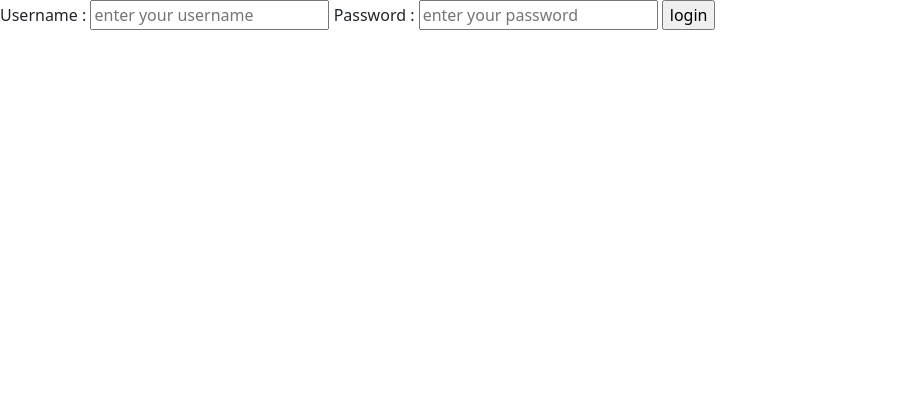
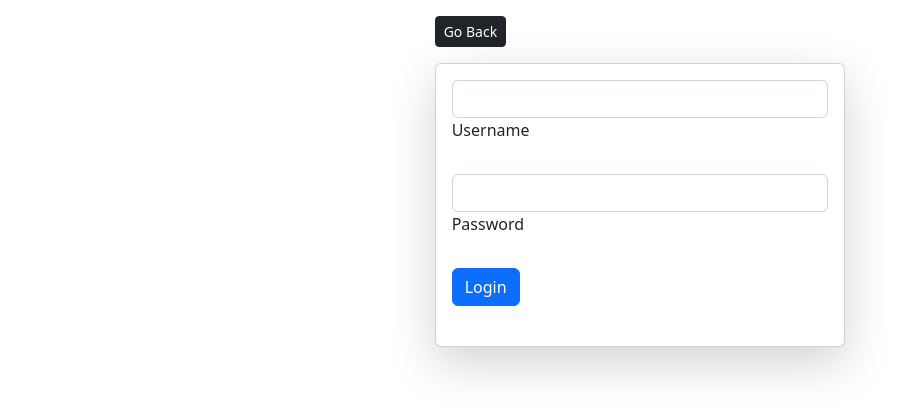
Before and after one commit to afanditama12/bookstore, a Django app: page /bookstore/login/ in a window 1280 px wide. Shown: the top 415 px of the page, without its empty margins (0-920 px from the left). Run offline with Django 4.2, Linux system fonts and the light colour scheme.

Commit message:
ubah design tampilan halaman login

```diff
--- a/books/templates/books/login_register.html
+++ b/books/templates/books/login_register.html
@@ -3,17 +3,41 @@
 
 {% block content %}
 
-<div class="div">
-    <form method="post" action="">
-        <!-- input csrf_token -->
-        {% csrf_token %}
+<div class="row justify-content-center">
+    <div class="col-md-4">
+        <a href="{% url 'home' %}" class="my-3 btn btn-dark btn-sm">Go Back</a>
+        <div class="card shadow-lg">
+            <div class="card-body">
+                <form class="form" action="" method="POST">
+                    {% csrf_token %}
+                    <!-- Email input -->
+                    <div class="form-outline mb-4">
+                        <input type="text" name="username" class="form-control" />
+                        <label class="form-label" for="username">Username</label>
+                    </div>
 
-        <label>Username : </label>
-        <input type="text" name="username" placeholder="enter your username" />
-        <label>Password : </label>
-        <input type="text" name="password" placeholder="enter your password" />
-        <input type="submit" value="login" />
-    </form>
+                    <!-- Password input -->
+                    <div class="form-outline mb-4">
+                        <input type="password" name="password" class="form-control" />
+                        <label class="form-label" for="password">Password</label>
+                    </div>
+
+                    <!-- Submit button -->
+                    <button type="submit" class="btn btn-primary btn-block mb-4" value="login">Login</button>
+                </form>
+            </div>
+        </div>
+    </div>
 </div>
 
 {% endblock %}
+
+<!-- <form method="post" action="">
+                    {% csrf_token %}
+
+                    <label>Username : </label>
+                    <input type="text" name="username" placeholder="enter your username" />
+                    <label>Password : </label>
+                    <input type="text" name="password" placeholder="enter your password" />
+                    <input type="submit" value="login" />
+                </form> -->
```
Also changed, not shown: db.sqlite3.
